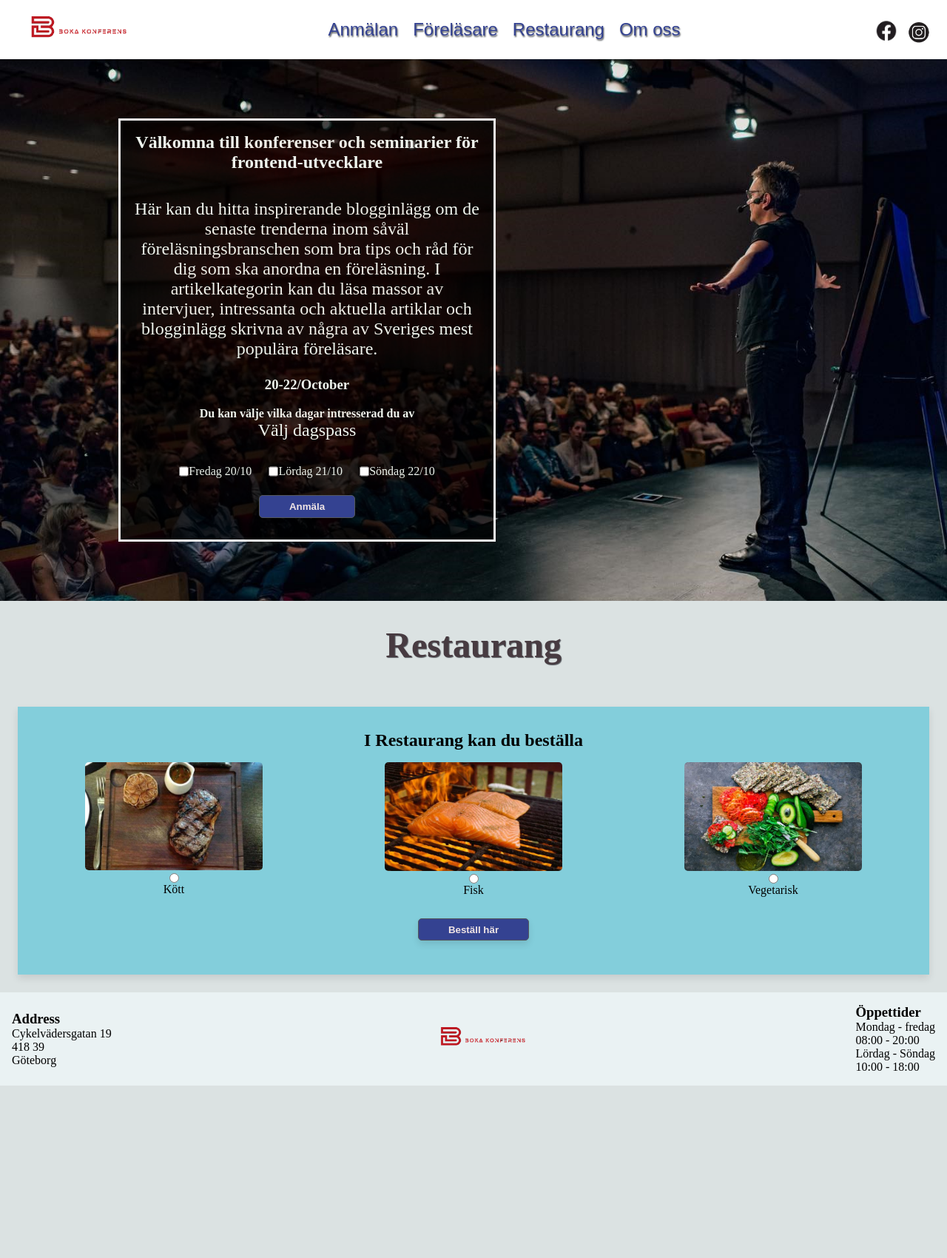
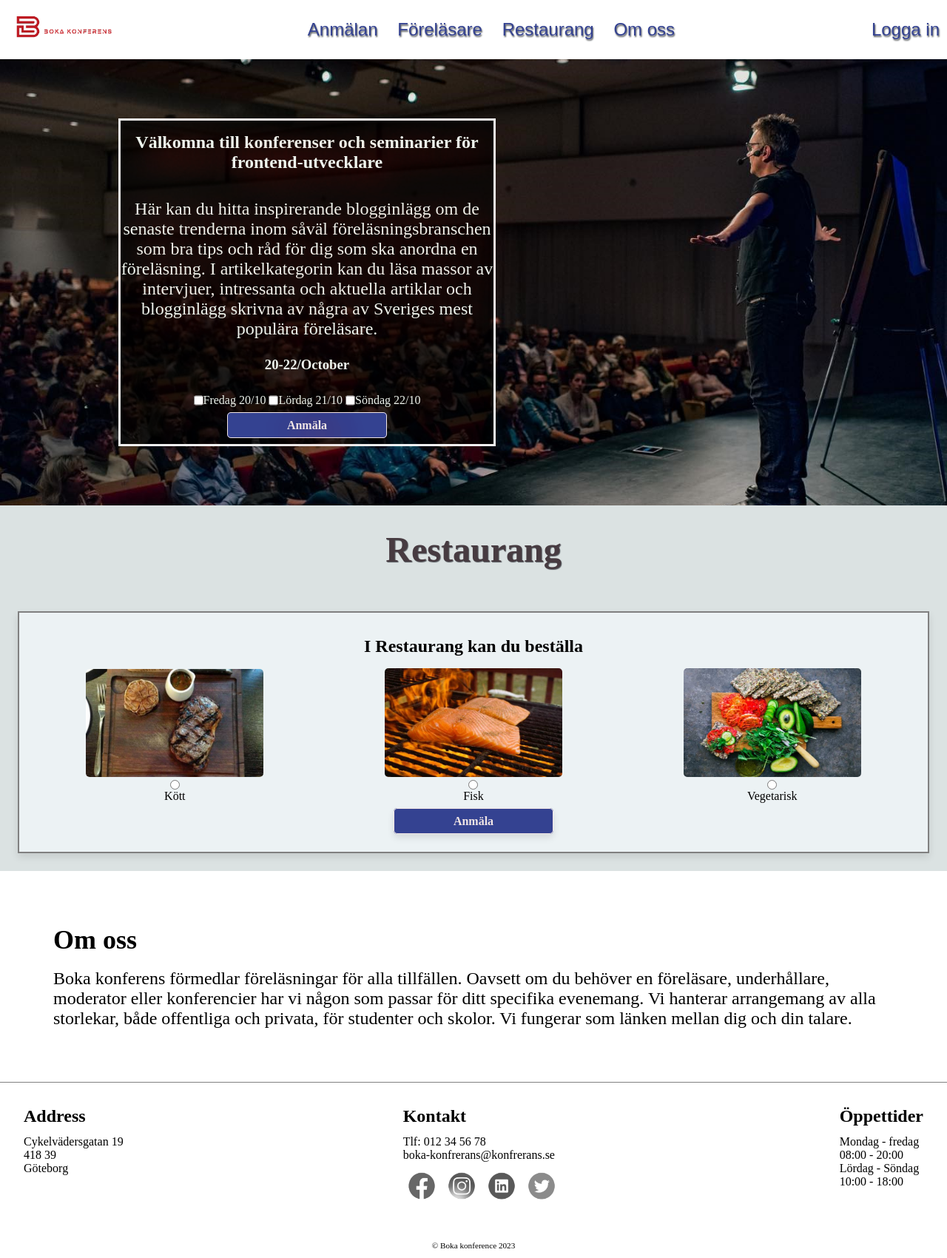
Before and after one commit to mziaalekozai/html-css-uppgift, a plain HTML site: page index.html in a window 1280 px wide. Shown: the whole page at 74% size. Before the commit the page ends 1467 px from the top, so only its background shows below. Drawn offline with Linux system fonts and the light colour scheme.

Commit message:
footer och om oss

```diff
--- a/css/footer.css
+++ b/css/footer.css
@@ -1,15 +1,51 @@
 footer {
+	background-color: rgb(255, 255, 255);
+	margin-top: 1em;
 	width: 100%;
 	height: fit-content;
+}
+
+footer #footer-top {
+	padding: 3em ;
+	columns: auto, 1fr;
+	border-bottom: 1px solid gray;
+	font-size: 1.5em;
+	@media (max-width:590px) {
+		font-size: 1.5em;
+	}
+}
+
+footer #footer-bottom {
+	padding: 2em;
 	display: flex;
 	justify-content: space-between;
-	align-items: center;
-	background-color: rgb(234, 242, 243);
-	padding: 1em;
-	text-align: left;
 
+	@media (max-width:590px) {
+		display: grid;
+		grid-template-columns: repeat(auto-fit, minmax(400px, 1fr));
+		gap: 2em;
+		font-size: 1.2em;
+	}
+
+	/* border-bottom: 1px solid gray; */
 }
 
-footer .footer-center img{
-	width: 8em;
+footer img {
+	width: 2.5em;
+	margin: 5px;
+	padding-top: 5px;
+	filter: grayscale(100%);
 }
+footer img:hover {
+	filter: grayscale(0%);
+}
+
+footer h1 {
+	padding-bottom: 0.5em;
+}
+
+footer .copy-right {
+	text-align: center;
+	padding: 1em;
+	font-size: 0.7em;
+}
--- a/css/navbar.css
+++ b/css/navbar.css
@@ -9,16 +9,17 @@ header {
 	box-shadow: 0 5px 10px rgba(0, 0, 0, 0.1);
 	display: flex;
 	justify-content: space-between;
+	align-items: center;
 	z-index: 1;
+	list-style: none;
 
 
 }
 
 header .header-logo {
-	width: fit-content;
-	height: 100%;
-	padding-left: 20px;
-	/* line-height: 60px; */
+	/* width: fit-content; */
+	/* height: 100%; */
+	/* padding-left: 20px; */
 	display: flex;
 	align-items: center;
 
@@ -36,25 +37,21 @@ header .header-nav {
 	align-items: center;
 }
 
-header .header-nav ul {
-	list-style: none;
+
+header  ul li {
+	display: inline;
+	font-size: 1.5em;
 }
 
-header .header-nav ul li {
-	display: inline;
-	float: left;
-	font-size: 1.5em;
-	/* column-gap: 20px; */
-}
-
-header .header-nav ul li a {
+header  ul li a {
 	padding: 0 10px;
 	font-family: Arial, Helvetica, sans-serif;
 	text-shadow: 1px 2px 2px rgb(84, 88, 93);
 	color: rgb(52, 66, 145);
 
+
 }
-
+/*
 header .header-sm {
 	width: fit-content;
 	height: 100%;
@@ -87,9 +84,9 @@ header .header-sm-in {
 
 header .header-sm-in:hover {
 	background-image: url(../bilder/instagram-color.png);
-}
+} */
 
-header .header-nav ul li:hover {
+header ul li:hover {
 	font-weight: bold;
 }
 
@@ -132,7 +129,7 @@ header .header-nav ul li:hover {
 
 }
 
-@media (max-width: 510px) {
+@media (max-width: 520px) {
 	header {
 		width: 100%;
 		position: absolute;
--- a/index.html
+++ b/index.html
@@ -1,5 +1,6 @@
 <!DOCTYPE html>
 <html lang="en">
+
 <head>
 	<meta charset="UTF-8" />
 	<meta name="viewport" content="width=device-width, initial-scale=1.0" />
@@ -10,6 +11,7 @@
 
 	<title>Kanferance</title>
 </head>
+
 <body>
 	<header>
 		<div class="header-logo">
@@ -17,19 +19,17 @@
 		</div>
 		<nav class="header-nav">
 			<ul>
-          <li>
-            <a href="./html/lecturer.html#main-register-top"> Anmälan </a>
-          </li>
+				<li><a href="./html/lecturer.html#main-register-top"> Anmälan </a></li>
 				<li><a href="./html/lecturer.html"> Föreläsare </a></li>
 				<li><a href="#main-top-text-restaurang"> Restaurang </a></li>
-          <li><a href=""> Om oss </a></li>
+				<li><a href="#footer-top"> Om oss </a></li>
 			</ul>
 		</nav>
-      <div class="header-sm">
-        <a href="https://www.facebook.com"><div class="header-sm-fb"></div></a>
-        <a href="https://www.instagram.com">
-          <div class="header-sm-in"></div
-        ></a>
+		<div class="acount-container">
+			<ul>
+				<li><a href="#"> Logga in</a></li>
+			</ul>
+
 		</div>
 	</header>
 
@@ -47,9 +47,7 @@
 					skrivna av några av Sveriges mest populära föreläsare.
 				</p>
 				<h3>20-22/October</h3>
-          <h4>Du kan välje vilka dagar intresserad du av</h4>
 				<section class="form-section">
-			<p> Välj dagspass </p>
 					<div class="main-top-checkmark">
 						<input id="day-1" type="checkbox" />
 						<label for="day-1"> Fredag 20/10 </label>
@@ -57,19 +55,18 @@
 					<div class="main-top-checkmark">
 						<input id="day-2" type="checkbox" />
 						<label for="day-2"> Lördag 21/10 </label>
-			</label>
+
 					</div>
 					<div class="main-top-checkmark">
 						<input id="day-3" type="checkbox" />
 						<label for="day-3"> Söndag 22/10 </label>
-			</label>
+					</div>
+					<div>
+						<a class="register-btn" href="./html/lecturer.html#main-register-top">Anmäla</a>
 					</div>
 				</section>
-          <a href="./html/lecturer.html#main-register-top"
-            ><button class="main-Anmäla-btn">Anmäla</button></a>
 			</div>
 		</section>
-
 		<div class="main-top-text-title">
 			<h2 id="main-top-text-restaurang">Restaurang</h2>
 		</div>
@@ -94,32 +91,61 @@
 				</div>
 				<div class="main-restaurang-checkmark">
 					<label for="Vegetarisk">
-              <img src="./bilder/vegetarisk.jpg" alt="vegetarisk"
-            /></label>
+						<img src="./bilder/vegetarisk.jpg" alt="vegetarisk" /></label>
 					<input id="Vegetarisk" type="radio" name="radio" />
 					<label for="Vegetarisk"> Vegetarisk </label>
 				</div>
 			</div>
-        <a href="/html/register.html"><button>Beställ här</button></a>
+			<a class="order-btn" href="./html/lecturer.html#main-register-top">Anmäla</a>
 		</section>
 	</main>
 	<footer>
-      <div class="footer-left">
-        <h3>Address</h3>
+		<section id="footer-top">
+			<div class="main-about-container">
+				<h1>Om oss</h1>
+				<p>
+					Boka konferens förmedlar föreläsningar för alla tillfällen. Oavsett om du behöver en föreläsare,
+					underhållare, moderator eller konferencier har vi någon som passar för ditt specifika evenemang. Vi
+					hanterar arrangemang av alla storlekar, både offentliga och privata, för studenter och skolor. Vi
+					fungerar som länken mellan dig och din talare.</p>
+			</div>
+		</section>
+		<section id="footer-bottom">
+			<div class="adress">
+				<h1>Address</h1>
 				<p>Cykelvädersgatan 19</p>
 				<p>418 39</p>
 				<p>Göteborg</p>
 			</div>
-      <div class="footer-center">
-        <a href="#"><img src="./bilder/logo-2.png" alt="logo" /></a>
+			<div class="footer-sm">
+				<h1>Kontakt</h1>
+				<p>Tlf: 012 34 56 78 </p>
+				<p>boka-konfrerans@konfrerans.se</p>
+				<a href="https://www.facebook.com">
+					<img src="./bilder/facebook.png" alt="facebook">
+				</a>
+				<a href="https://www.instagram.com">
+					<img src="./bilder/instagram.png" alt="instagram">
+				</a>
+				<a href="https://www.linkedin.com">
+					<img src="./bilder/linkedin.png" alt="instagram">
+				</a>
+				<a href="https://www.twitter.com/">
+					<img src="./bilder/tweeter.png" alt="instagram">
+				</a>
 			</div>
-      <div class="footer-left">
-        <h3>Öppettider</h3>
+			<div class="open-time">
+				<h1>Öppettider</h1>
 				<p>Mondag - fredag</p>
 				<p>08:00 - 20:00</p>
 				<p>Lördag - Söndag</p>
 				<p>10:00 - 18:00</p>
 			</div>
+		</section>
+		<div class="copy-right">
+			<p>&copy; Boka konference 2023</p>
+		</div>
 	</footer>
 </body>
+
 </html>
--- a/style.css
+++ b/style.css
@@ -30,7 +30,7 @@ main .main-top-text {
 	text-shadow: 11px 12px 50px rgb(224, 63, 63);
 	border: 3px solid #f1f1f1;
 	max-width: 510px;
-	padding: 1em;
+	padding: 1em 0 1em;
 	background: rgba(0, 0, 0, 0.7);
 }
 
@@ -49,7 +49,8 @@ main .main-top-text p {
 }
 
 main .main-top-checkmark {
-	padding: 0.6em;
+	padding: 0.6em 0 1em;
+	/* padding-bottom: 1.6em; */
 	display: inline-flex;
 
 }
@@ -60,11 +61,11 @@ main .form-section input, label {
 
 
 
-main .main-top-text button,
-.main-restaurang-body button {
-	padding: 0.5em 3em;
+main .main-top-text .register-btn,
+.main-restaurang-body .order-btn {
+	padding: 0.5em 5em;
 	margin: 1em;
-	border: 1px solid rgb(84, 88, 93);
+	border: 1px solid rgb(240, 229, 229);
 	border-radius: 5px;
 	box-shadow: 0 5px 10px rgba(0, 0, 0, 0.1);
 	font-weight: bold;
@@ -72,8 +73,9 @@ main .main-top-text button,
 	background-color: rgb(52, 66, 145);
 }
 
-main .main-top-text button:hover,
-.main-restaurang-body button:hover {
+main .main-top-text .register-btn:hover,
+.main-restaurang-body .order-btn:hover {
+	border: 1px solid rgb(139, 122, 97);
 	cursor: pointer;
 	background-color: rgb(206, 216, 229);
 	color: rgb(98, 123, 134);
@@ -92,7 +94,8 @@ main .main-restaurang-body {
 	padding: 2em 0;
 	margin: 1.5em;
 	box-shadow: 0 5px 10px rgba(0, 0, 0, 0.1);
-	background-color: rgb(131, 206, 219);
+	background-color: rgb(236, 242, 244);
+	border: 2px solid gray;
 }
 
 main .main-restaurang-text h1 {
```
Also changed, not shown: css/lecturer.css (+34 -12 lines), html/lecturer.html (+106 -71 lines), bilder/facebook-black.png (deleted), bilder/facebook.png (renamed from bilder/facebook-color.png), bilder/instagram-black.png (deleted), bilder/instagram-color.png (deleted), bilder/instagram.png (added), bilder/linkedin.png (added), bilder/main-top.jpg (deleted), bilder/tweeter.png (added). Lines whose indentation alone changed are shown as unchanged.
